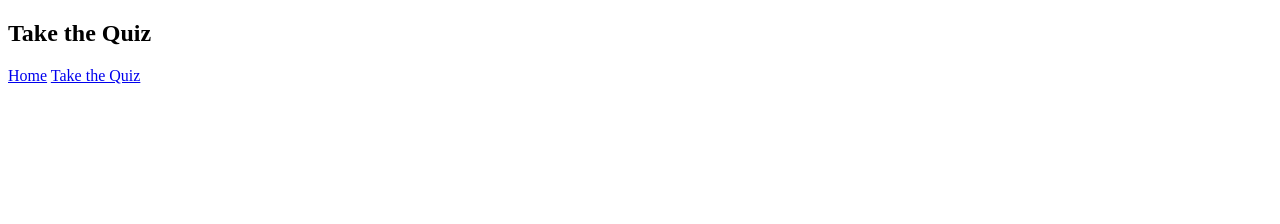
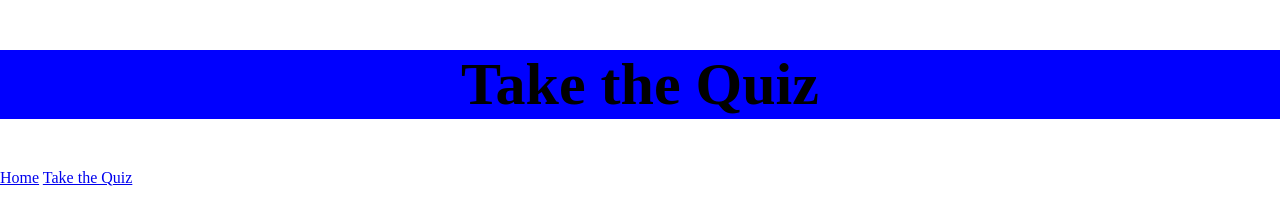
Before and after one commit to CW1224/Test-your-knowledge, a plain HTML site: page quiz.html in a window 1280 px wide. Drawn offline with Linux system fonts and the light colour scheme.

Commit message:
Added some of the basic css styles to my website

```diff
--- a/assets/css/style.css
+++ b/assets/css/style.css
@@ -1,5 +1,23 @@
+body{
+    margin:0;
+}
+
+heading {
+    margin:0;
+    padding:0;
+}
 /*Styling for the heading of the main page*/
 #main-heading {
-    size: 25rem;
+    font-size: 2.5em;
     text-align: center;
+    padding:0;
+    margin:0;
 }
+/*Styling for the heading of the heading of the quiz page. I think I'll use the same size and style.*/
+#quiz-heading {
+    font-size: 2.5em;
+    text-align: center;
+    padding:0;
+    margin:0;
+    background-color: blue;
+}
--- a/quiz.html
+++ b/quiz.html
@@ -4,12 +4,13 @@
     <meta charset="UTF-8">
     <meta http-equiv="X-UA-Compatible" content="IE=edge">
     <meta name="viewport" content="width=device-width, initial-scale=1.0">
+    <link rel="stylesheet" href="assets/css/style.css">
     <title>Ready to Take the Challenge</title>
 </head>
 <body>
     <!--The heading will follow the same design as the home page.-->
     <section>
-        <header>
+        <header id="quiz-heading">
             <h1>Take the Quiz</h1>
         </header>
     </section>
```
